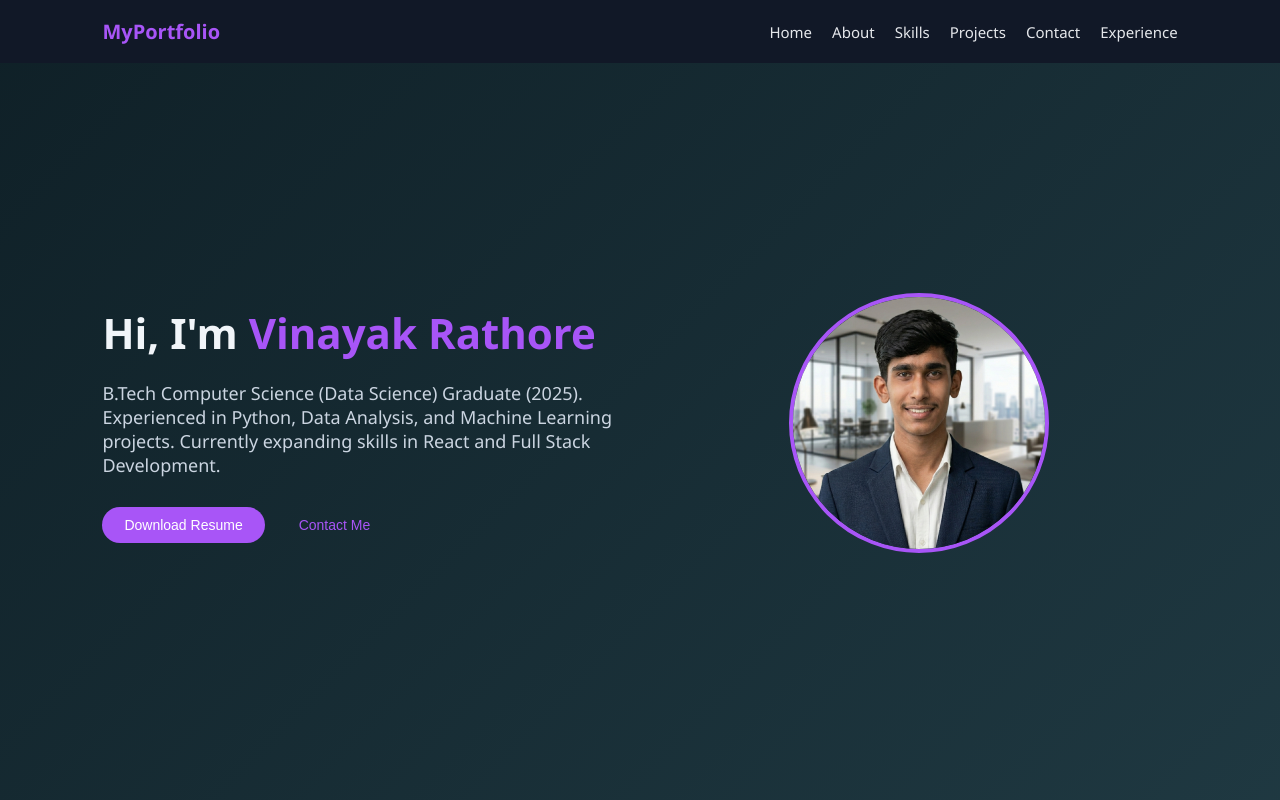
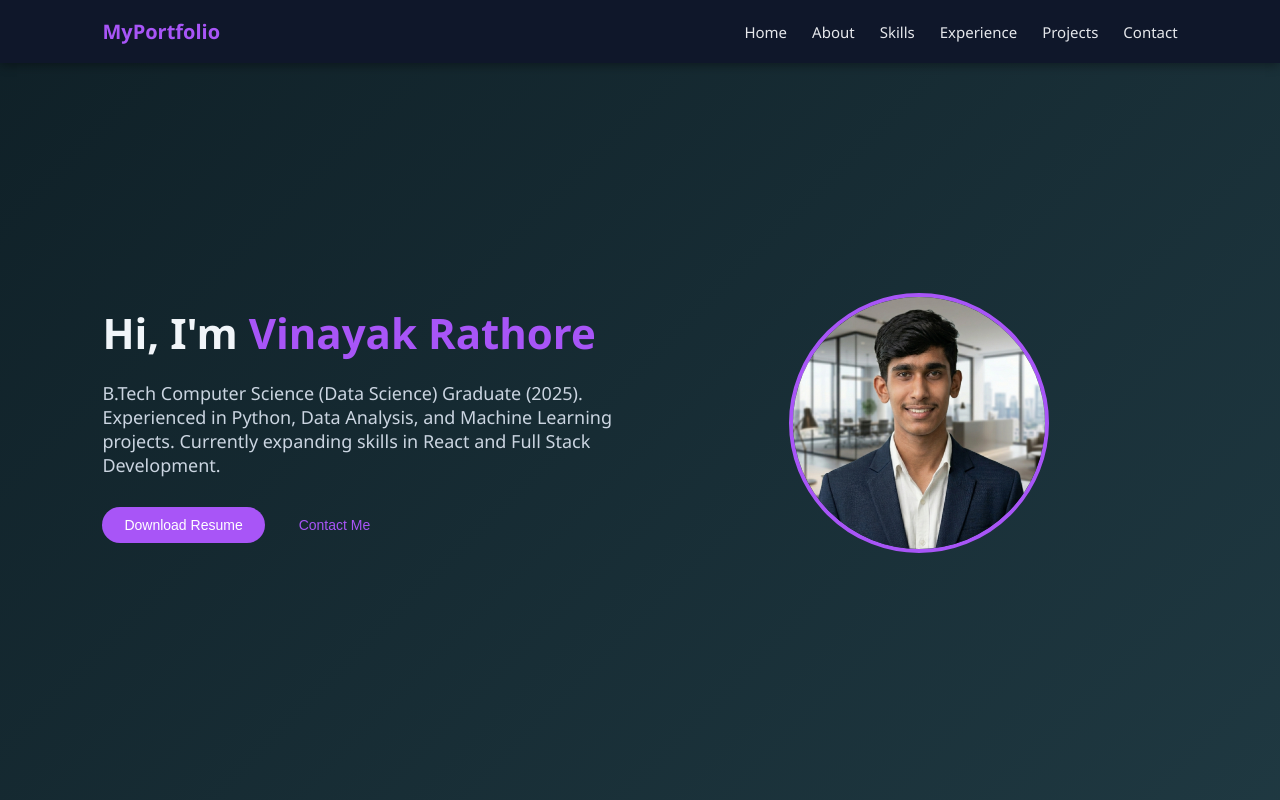
Before and after one commit to vinayakrathor/vinayakrathore-portfolio, a React (Create React App) app: page / in a window 1280 px wide. Shown: the top 800 px of the page. Built offline with nearby package versions, Linux system fonts and the light colour scheme.

Commit message:
fix : resposiveness

```diff
--- a/src/App.css
+++ b/src/App.css
@@ -30,16 +30,19 @@
 
 /* ================= NAVBAR ================= */
 
+/* ================= NAVBAR ================= */
+
 .navbar {
   width: 100%;
+  position: sticky;
+  top: 0;
+  background: #0f172a;
   display: flex;
   justify-content: space-between;
   align-items: center;
   padding: 18px 8%;
-  background-color: #111827;
-  position: sticky;
-  top: 0;
   z-index: 1000;
+  box-shadow: 0 2px 10px rgba(0,0,0,0.4);
 }
 
 .logo {
@@ -48,10 +51,15 @@
   color: #a855f7;
 }
 
+/* Nav Links Desktop */
 .nav-links {
   list-style: none;
   display: flex;
-  gap: 20px;
+  gap: 25px;
+}
+
+.nav-links li {
+  list-style: none;
 }
 
 .nav-links a {
@@ -63,6 +71,14 @@
 
 .nav-links a:hover {
   color: #a855f7;
+}
+
+/* Hamburger hidden on desktop */
+.hamburger {
+  display: none;
+  font-size: 26px;
+  cursor: pointer;
+  color: white;
 }
 
 /* ================= HERO SECTION ================= */
@@ -269,3 +285,32 @@
   }
 
 }
+/* ================= MOBILE NAVBAR ================= */
+
+@media (max-width: 768px) {
+
+  .hamburger {
+    display: block;
+  }
+
+  .nav-links {
+    position: absolute;
+    top: 70px;
+    right: 0;
+    background: #111827;
+    flex-direction: column;
+    width: 100%;
+    text-align: center;
+    display: none;
+    padding: 20px 0;
+  }
+
+  .nav-links.active {
+    display: flex;
+  }
+
+  .nav-links li {
+    margin: 10px 0;
+  }
+
+}
--- a/src/components/Navbar.js
+++ b/src/components/Navbar.js
@@ -1,17 +1,32 @@
-import React from "react";
+import React, { useState } from "react";
 
 function Navbar() {
+
+  const [menuOpen, setMenuOpen] = useState(false);
+
   return (
     <nav className="navbar">
+
       <div className="logo">MyPortfolio</div>
-      <ul className="nav-links">
-        <li><a href="#home">Home</a></li>
-        <li><a href="#about">About</a></li>
-        <li><a href="#skills">Skills</a></li>
-        <li><a href="#Projects">Projects</a></li>
-        <li><a href="#contact">Contact</a></li>
-        <li><a href="#experience">Experience</a></li>
+
+      {/* Hamburger */}
+      <div
+        className="hamburger"
+        onClick={() => setMenuOpen(!menuOpen)}
+      >
+        ☰
+      </div>
+
+      {/* Nav Links */}
+      <ul className={menuOpen ? "nav-links active" : "nav-links"}>
+        <li><a href="#home" onClick={() => setMenuOpen(false)}>Home</a></li>
+        <li><a href="#about" onClick={() => setMenuOpen(false)}>About</a></li>
+        <li><a href="#skills" onClick={() => setMenuOpen(false)}>Skills</a></li>
+        <li><a href="#experience" onClick={() => setMenuOpen(false)}>Experience</a></li>
+        <li><a href="#projects" onClick={() => setMenuOpen(false)}>Projects</a></li>
+        <li><a href="#contact" onClick={() => setMenuOpen(false)}>Contact</a></li>
       </ul>
+
     </nav>
   );
 }
```
